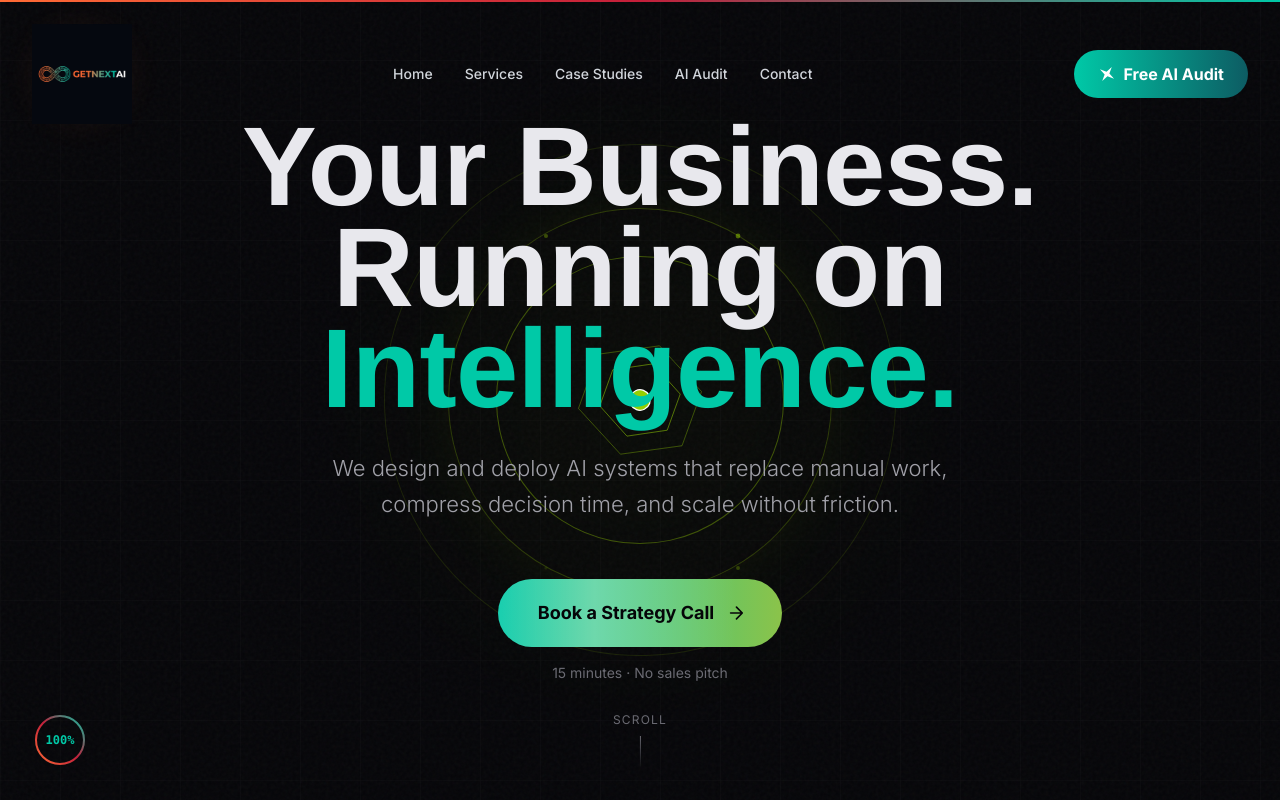
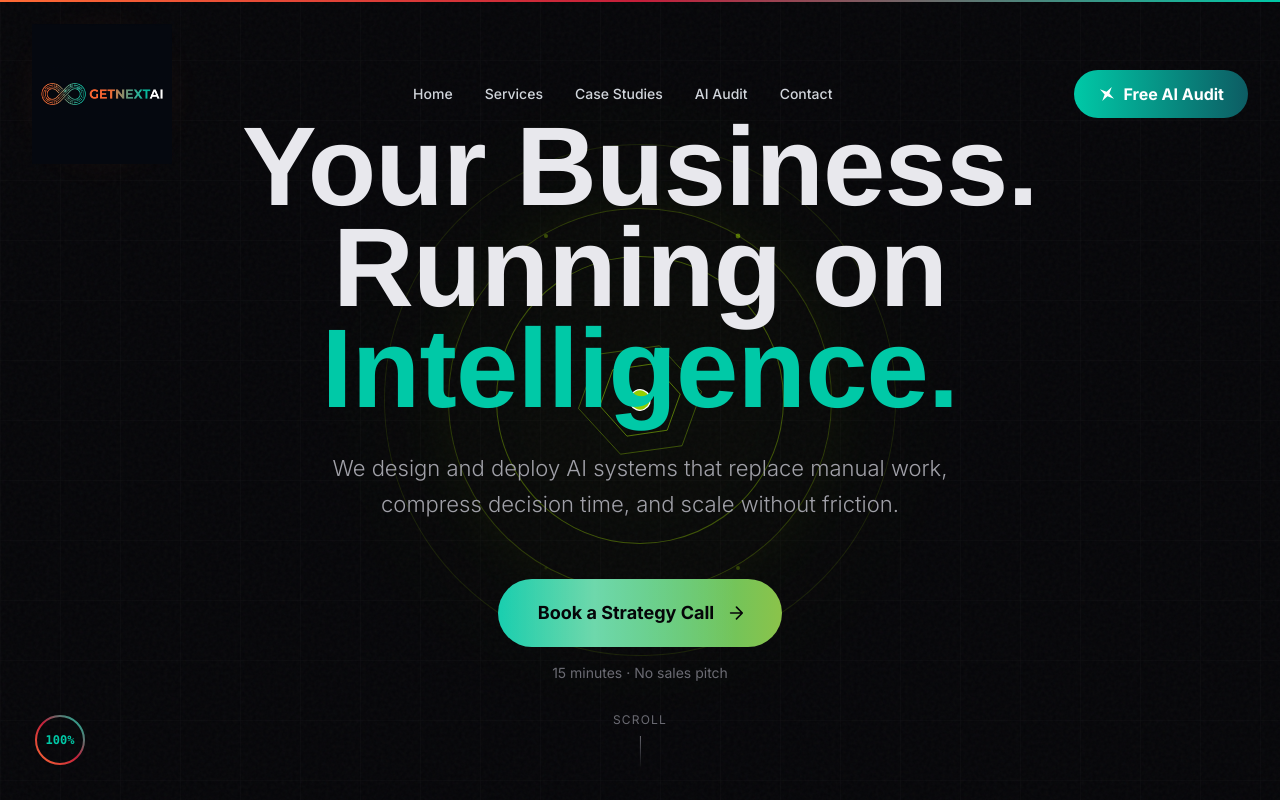
Before and after one commit to Dictator-09/getnextai, a Next.js app: page / in a window 1280 px wide. Shown: the top 800 px of the page. Built offline with nearby package versions, Linux system fonts and the light colour scheme.

Commit message:
Massively increase logo sizes (sm: 120px, md: 140px, lg: 180px)

```diff
--- a/components/ui/Logo.tsx
+++ b/components/ui/Logo.tsx
@@ -16,12 +16,12 @@ export default function Logo({ className = "", size = "md", showGlow = true }: L
     const [rotateX, setRotateX] = useState(0);
     const [rotateY, setRotateY] = useState(0);
 
-    // Maximum size configurations for best visibility
+    // Very large size configurations for maximum impact
     // Logo contains both icon and text
     const sizes = {
-        sm: { height: 90 },   // Navbar scrolled
-        md: { height: 100 },  // Navbar default
-        lg: { height: 120 },  // Footer/hero
+        sm: { height: 120 },  // Navbar scrolled
+        md: { height: 140 },  // Navbar default
+        lg: { height: 180 },  // Footer/hero
     };
 
     const handleMouseMove = (e: React.MouseEvent<HTMLDivElement>) => {
```
